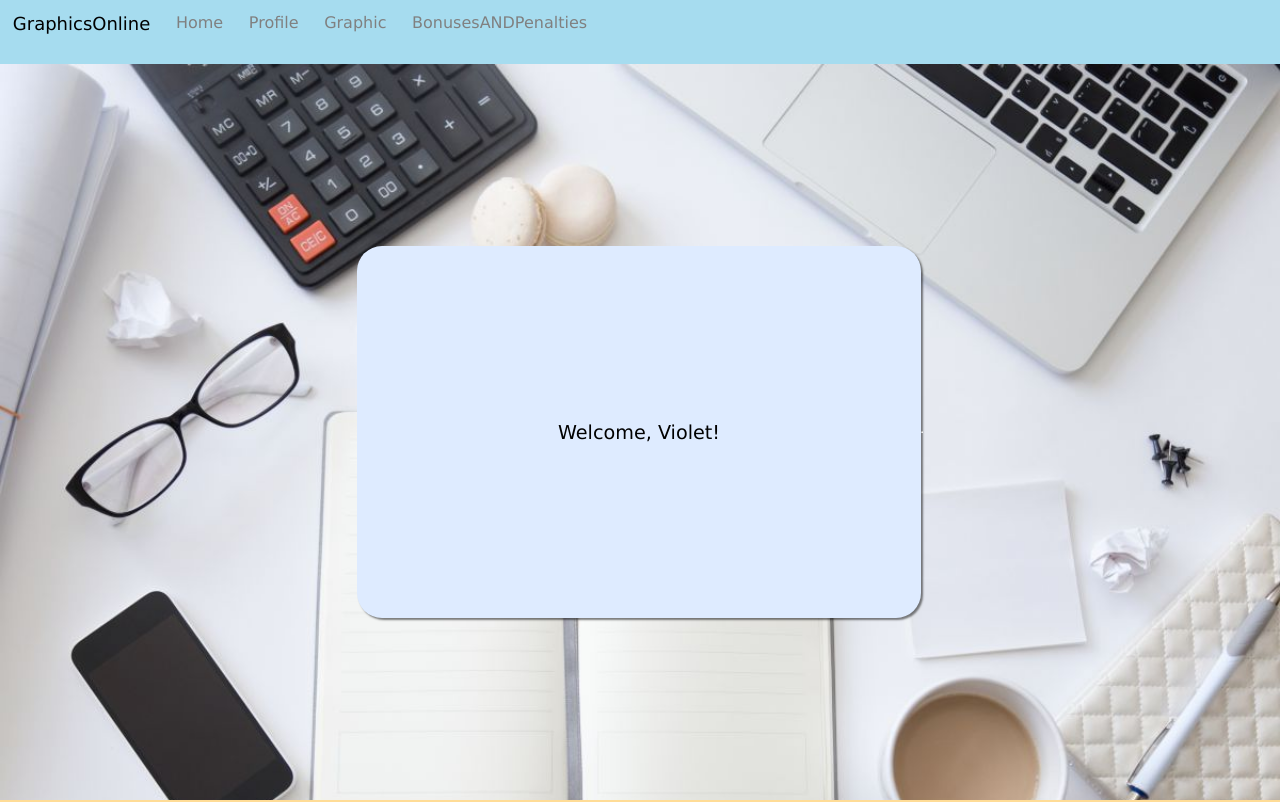
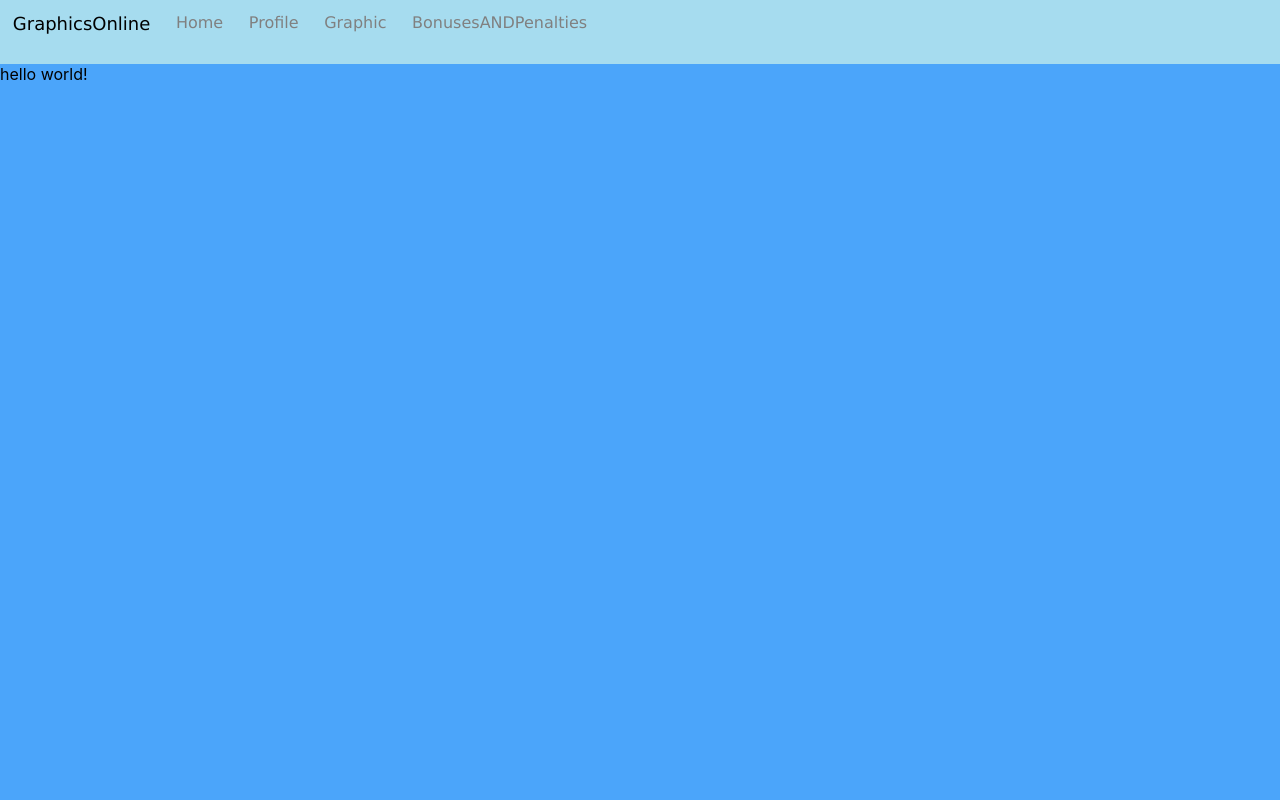
Before and after one commit to Madsora/graphics-omline, a React (Create React App) app in the folder graphics-online-react/: page /graphics-employee in a window 1280 px wide. Shown: the top 802 px of the page. Built offline with nearby package versions, Linux system fonts and the light colour scheme.

Commit message:
created graphic-employee page

```diff
--- a/graphics-online-react/src/App.js
+++ b/graphics-online-react/src/App.js
@@ -7,6 +7,7 @@ import SignUpEmployer from "./components/SignUp/SignUpEmployer"
 import SignUpEmployee from "./components/SignUp/SignUpEmployee"
 import MainPage from './components/MainPage/MainPage';
 import HomePage from './components/HomePage/HomePage';
+import GraphicsEmployee from './components/GraphicsEmployee/GraphicsEmployee'
 
 function App() {
   return (
@@ -18,6 +19,7 @@ function App() {
                   <Route path='/sign-up/employee' component={SignUpEmployee}/>
                   <Route path='/sign-up' component={SignUpMain}/>
                   <Route path='/profile' component={HomePage}/>
+                  <Route path='/graphics-employee' component={GraphicsEmployee}/>
                   <Route path='/' component={MainPage}/>
                 </Switch>
       </header>
--- /dev/null
+++ b/graphics-online-react/src/components/GraphicsEmployee/GraphicsEmployee.js
@@ -0,0 +1,14 @@
+import React, { Component } from "react";
+import styles from './GraphicsEmployee.module.scss'
+import Navbar from '../Navbar/Navbar'
+
+export default class GraphicsEmployee extends Component {
+    render() {
+        return (
+            <div>
+                <Navbar></Navbar>
+                hello world!
+            </div>
+        )
+    }
+}
--- /dev/null
+++ b/graphics-online-react/src/components/GraphicsEmployee/GraphicsEmployee.module.scss
@@ -0,0 +1,4 @@
+* {
+    margin: 0;
+    padding: 0;
+}
```
